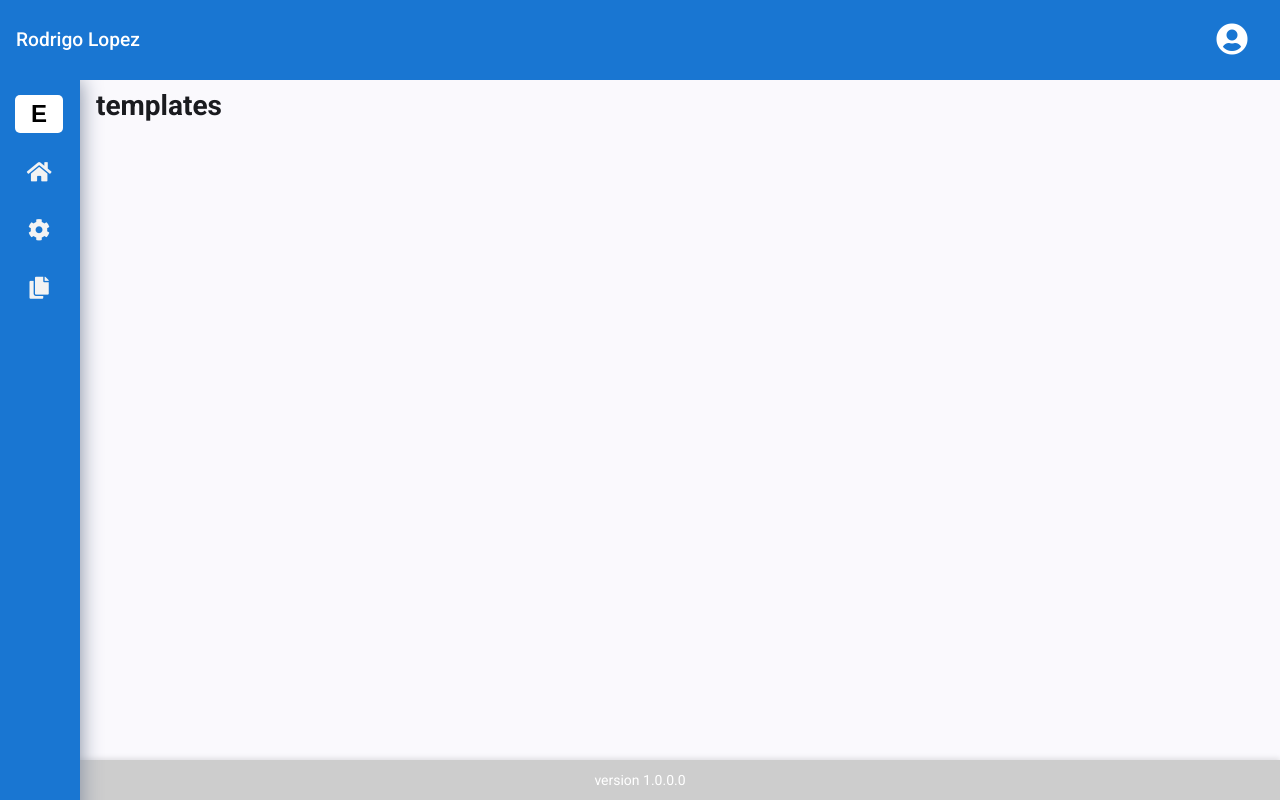
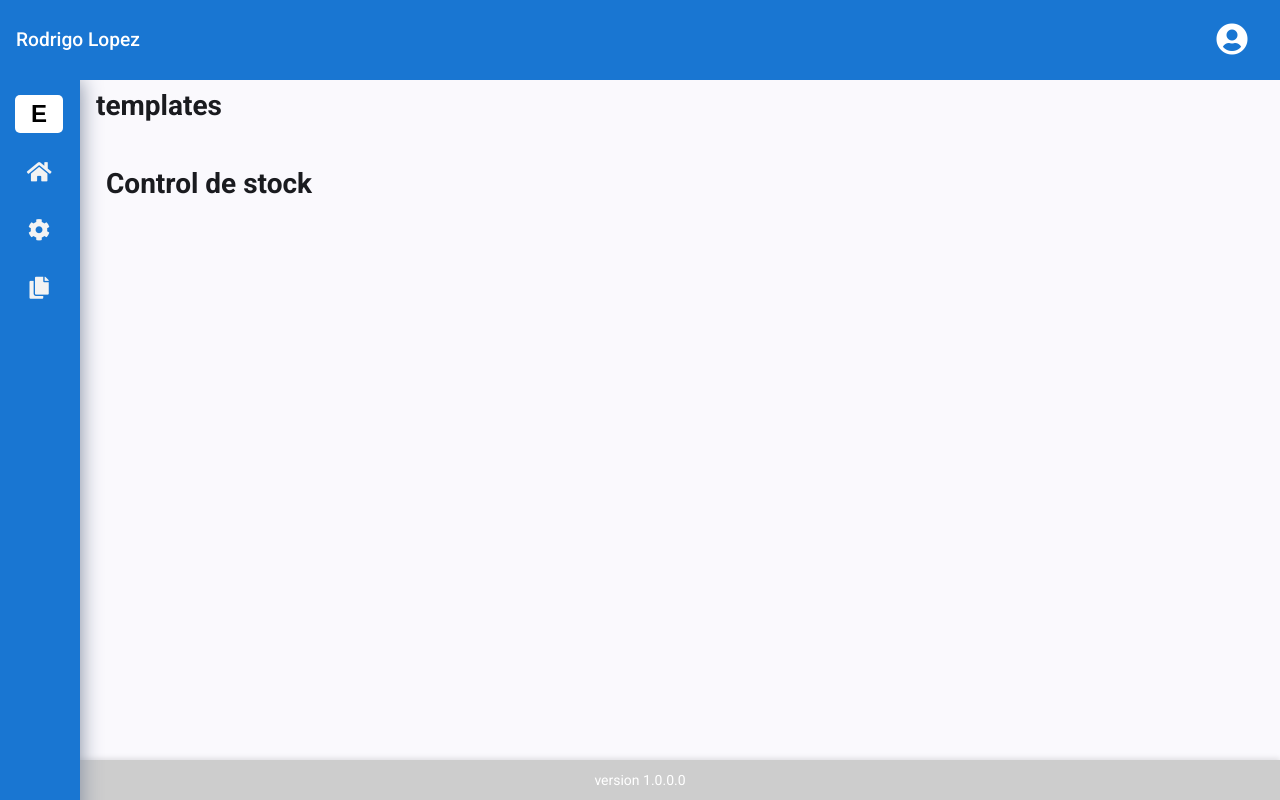
Before and after one commit to RodrigoLopez87/Estadisticas, an Angular app: page /plantilla in a window 1280 px wide. Built offline with nearby package versions, Linux system fonts and the light colour scheme.

Commit message:
se agrega componente plantillas

```diff
--- /dev/null
+++ b/src/app/components/template/template.html
@@ -0,0 +1 @@
+<h1>{{templateData().description}}</h1>
--- /dev/null
+++ b/src/app/components/template/template.ts
@@ -0,0 +1,12 @@
+import { Component, input } from '@angular/core';
+import { TemplateData } from 'src/app/models/template';
+
+@Component({
+  selector: 'app-template',
+  imports: [],
+  templateUrl: './template.html',
+  styleUrls: ['./template.scss']
+})
+export class Template {
+  templateData = input.required<TemplateData>();
+}
--- /dev/null
+++ b/src/app/models/movement.ts
@@ -0,0 +1,5 @@
+export interface Movement {
+  id: number;
+  description: string;
+  amount: number;
+}
--- /dev/null
+++ b/src/app/models/template.ts
@@ -0,0 +1,7 @@
+import { Objeto } from "./objeto";
+
+export interface TemplateData {
+  id: number;
+  description: string;
+  objects: Objeto[];
+}
--- a/src/app/pages/templates/templates.html
+++ /dev/null
@@ -1 +0,0 @@
-<h1>templates</h1>
--- /dev/null
+++ b/src/app/pages/templates/templatesPage.html
@@ -0,0 +1,4 @@
+<h1>templates</h1>
+<div class="templateContainer">
+  <app-template [templateData]="templateData"></app-template>
+</div>
--- /dev/null
+++ b/src/app/pages/templates/templatesPage.scss
@@ -0,0 +1,7 @@
+.templateContainer {
+  margin-top: 3rem;
+  padding: 10px;
+  overflow-x: auto;       /* activa scroll horizontal si el contenido se pasa */
+  overflow-y: hidden;     /* opcional: evita scroll vertical */
+  white-space: nowrap;
+}
--- /dev/null
+++ b/src/app/pages/templates/templatesPage.ts
@@ -0,0 +1,35 @@
+import { Component } from '@angular/core';
+import { Template } from 'src/app/components/template/template';
+import { TemplateData } from 'src/app/models/template';
+
+@Component({
+  selector: 'app-templates',
+  imports: [Template],
+  templateUrl: './templatesPage.html',
+  styleUrls: ['./templatesPage.scss']
+})
+export class TemplatesPage {
+
+  templateData: TemplateData = {
+  id: 1,
+  description: "Control de stock",
+  objects: [
+    {
+      id: 101,
+      description: "Caja de herramientas",
+      movimientos: [
+        { id: 1, description: "Compra inicial", amount: 10 },
+        { id: 2, description: "Uso en obra", amount: -2 }
+      ]
+    },
+    {
+      id: 102,
+      description: "Tornillos",
+      movimientos: [
+        { id: 3, description: "Reposición", amount: 200 },
+        { id: 4, description: "Consumo diario", amount: -30 }
+      ]
+    }
+  ]
+};
+}
--- a/src/app/routes.ts
+++ b/src/app/routes.ts
@@ -1,12 +1,12 @@
 import { Routes } from "@angular/router";
 import { Home } from "./pages/home/home";
 import { Config } from "./pages/config/config";
-import { Templates } from "./pages/templates/templates";
+import { TemplatesPage } from "./pages/templates/templatesPage";
 
 export const routeConfig: Routes = [
   { path: '', component: Home, title: 'Home' },
   { path: 'config', component: Config, title: 'Configuración' },
-  { path: 'plantilla', component: Templates, title: 'Plantillas' },
+  { path: 'plantilla', component: TemplatesPage, title: 'Plantillas' },
 ];
 
 export default routeConfig;
```
Also changed, not shown: src/app/models/objeto.ts (added, +7 -0 lines), src/app/pages/templates/templates.ts (deleted, +0 -11 lines), src/app/components/template/template.scss (added).
